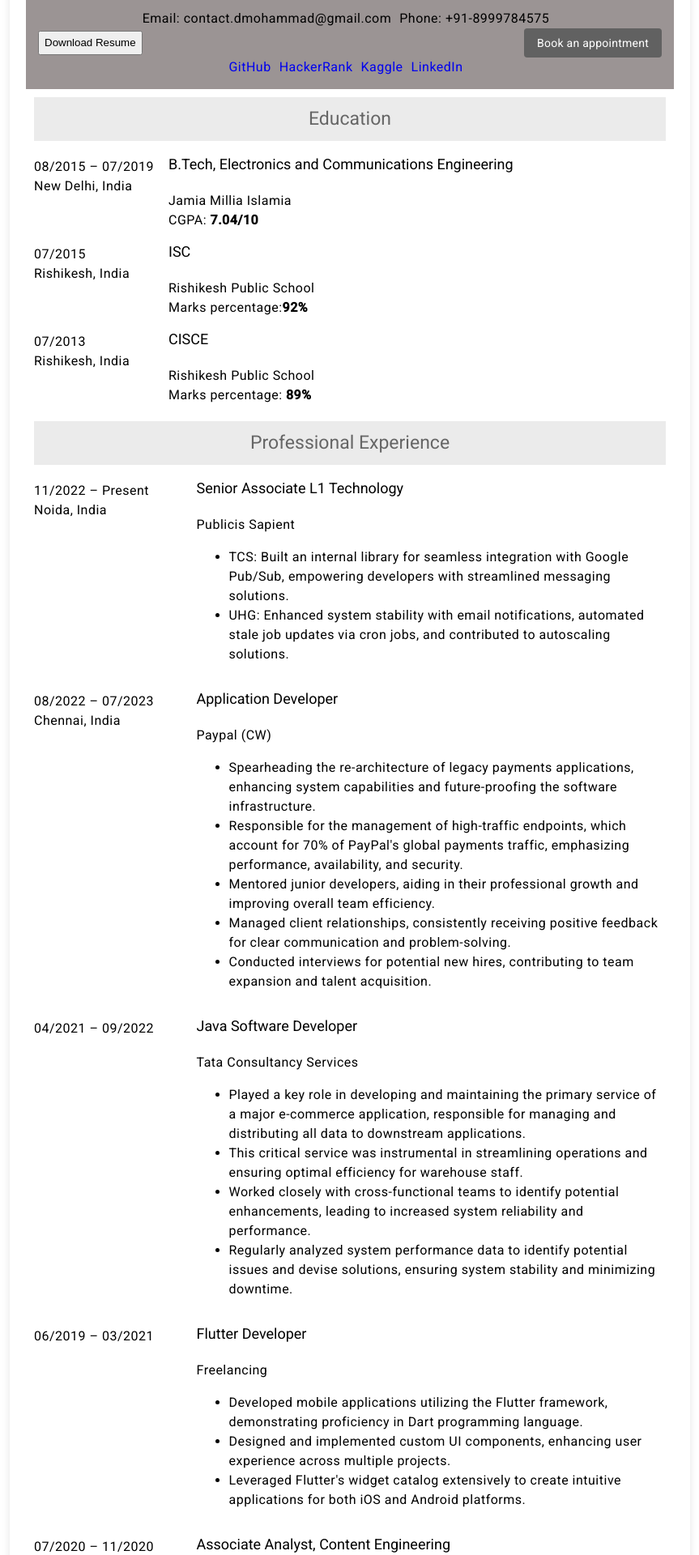
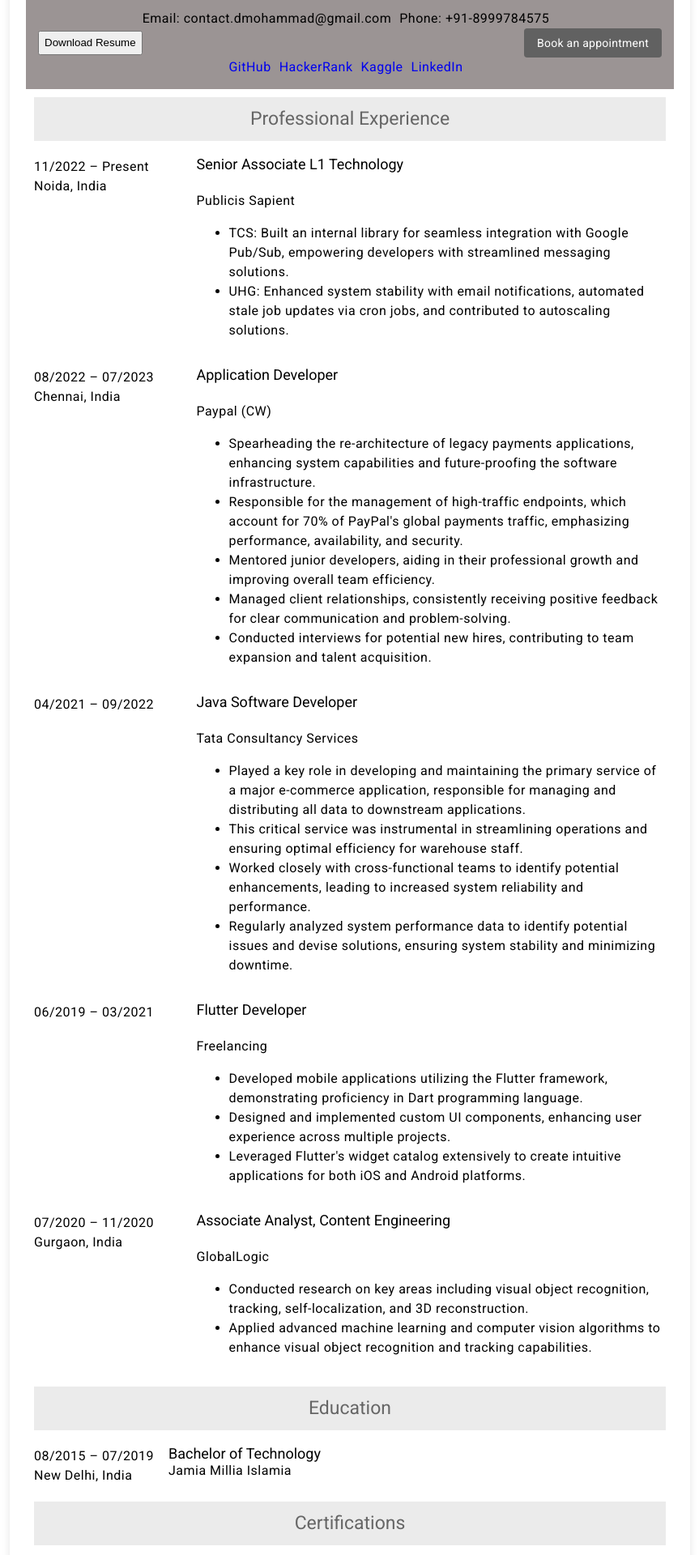
Before and after one commit to mr-dilshad/dmohammad_resume, an Angular app: page / in a window 1280 px wide. Shown: the part 180-2100 px from the top of the page at 81% size, without its empty margins (208-1071 px from the left). Built offline with nearby package versions, Linux system fonts and the light colour scheme; a web font is replaced by a local one.

Commit message:
removed extra details

```diff
--- a/src/app/app.component.html
+++ b/src/app/app.component.html
@@ -22,28 +22,6 @@
       </ul>
     </div>
   </div>
-
-  <h3>Education</h3>
-  <table>
-    <tr>
-      <th>08/2015 &ndash; 07/2019<br>New Delhi, India</th>
-      <th>
-        <h4>B.Tech, Electronics and Communications Engineering</h4><br>Jamia Millia Islamia<br>CGPA: <b>7.04/10</b>
-      </th>
-    </tr>
-    <tr>
-      <th>07/2015<br>Rishikesh, India</th>
-      <th>
-        <h4>ISC</h4><br>Rishikesh Public School<br>Marks percentage:<b>92%</b>
-      </th>
-    </tr>
-    <tr>
-      <th>07/2013<br>Rishikesh, India</th>
-      <th>
-        <h4>CISCE</h4><br>Rishikesh Public School<br>Marks percentage: <b>89%</b>
-      </th>
-    </tr>
-  </table>
 
   <h3>Professional Experience</h3>
   <table>
@@ -119,7 +97,17 @@
     </tr>
   </table>
 
-  <h3>Scholastic Achievements</h3>
+  <h3>Education</h3>
+  <table>
+    <tr>
+      <th>08/2015 &ndash; 07/2019<br>New Delhi, India</th>
+      <th>
+        <h4>Bachelor of Technology</h4> Jamia Millia Islamia
+      </th>
+    </tr>
+  </table>
+
+  <h3>Certifications</h3>
   <table>
     <tr>
       <th>04/2021</th>
```
